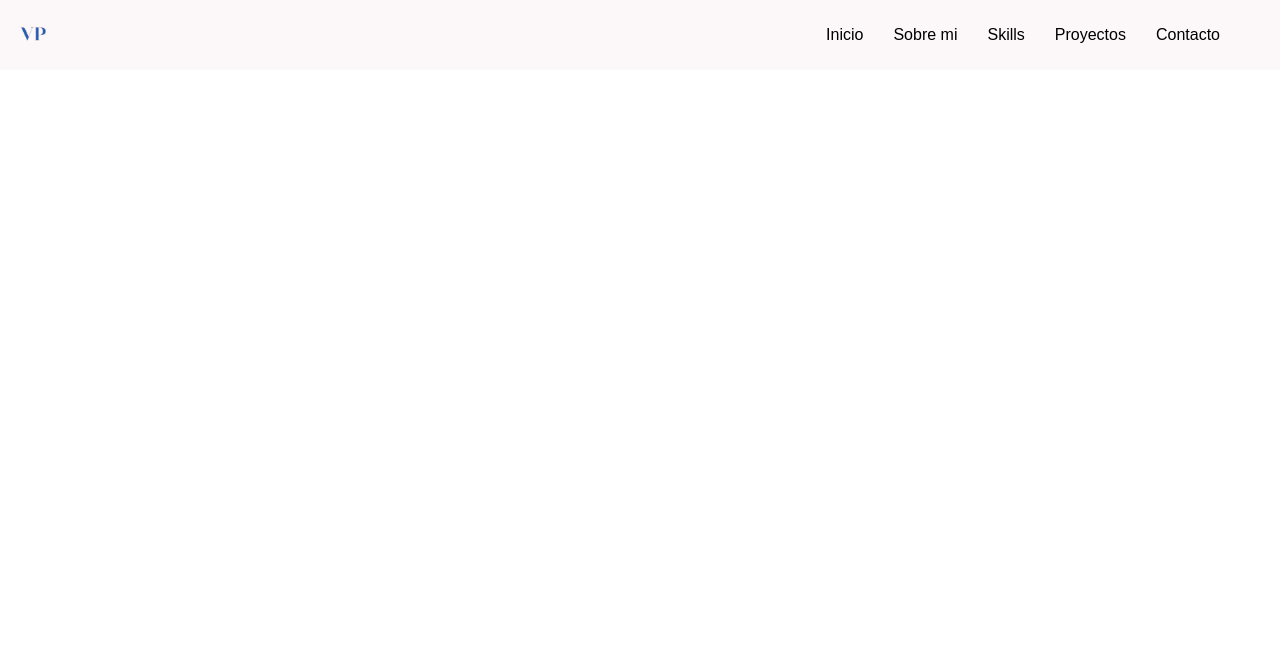
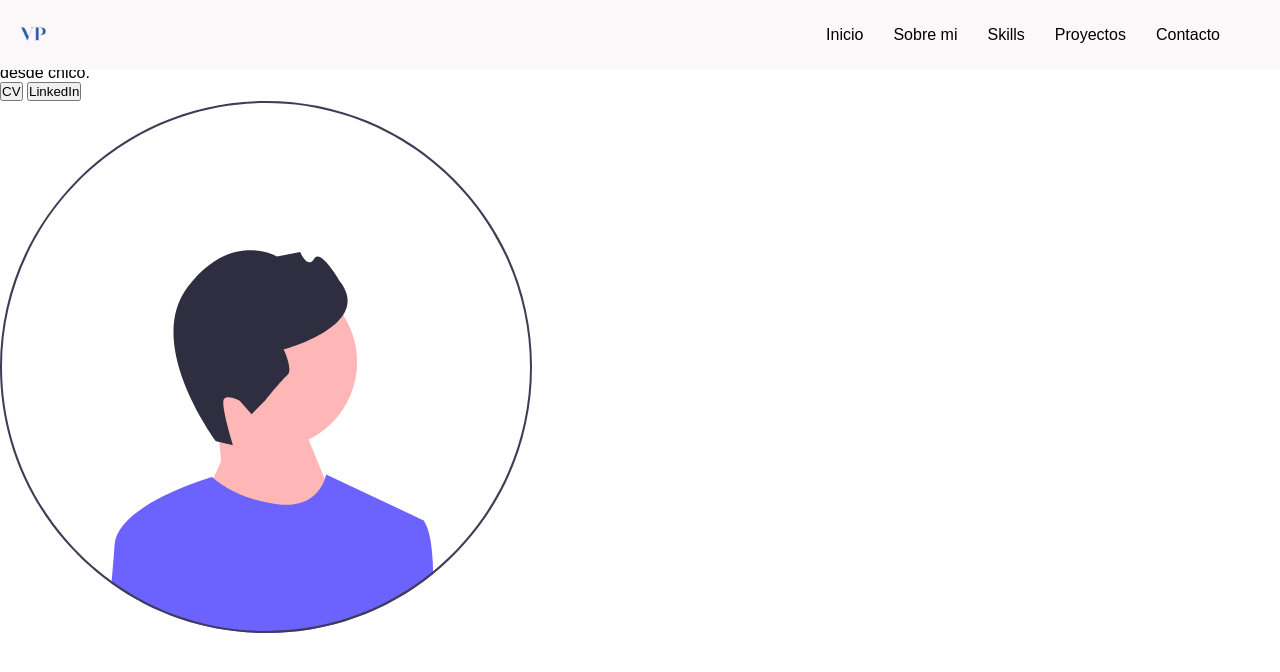
Before and after one commit to VictorioPerez/landing-page, a plain HTML site: page index.html in a window 1280 px wide. Drawn offline with Linux system fonts and the light colour scheme.

Commit message:
Trabajo en la tercera entrega

```diff
--- a/index.html
+++ b/index.html
@@ -1,18 +1,21 @@
 <!DOCTYPE html>
 <html lang="en">
-
   <head>
-    <meta charset="UTF-8">
-    <meta http-equiv="X-UA-Compatible" content="IE=edge">
-    <meta name="viewport" content="width=device-width, initial-scale=1.0">
+    <meta charset="UTF-8" />
+    <meta http-equiv="X-UA-Compatible" content="IE=edge" />
+    <meta name="viewport" content="width=device-width, initial-scale=1.0" />
     <title>Victorio Perez | Portfolio</title>
-    <link rel="stylesheet" href="estilos/estilo.css">
+    <link rel="stylesheet" href="estilos/estilo.css" />
   </head>
 
   <body>
     <!-- HEADER PORTFOLIO -->
     <header>
-        <img src="img/c87932b7cbc24abc8893bb3e94dbf908.png" alt="Logo portfolio" class="logoPagina">
+      <img
+        src="img/c87932b7cbc24abc8893bb3e94dbf908.png"
+        alt="Logo portfolio"
+        class="logoPagina"
+      />
       <nav class="navbar">
         <ul class="ulNavbar">
           <li class="liNavbar"><a href="" class="aLiNavbar">Inicio</a></li>
@@ -23,16 +26,23 @@
         </ul>
       </nav>
     </header>
-
-
-
-
-
-
-
-
-
-
+    <section class="sectionSobreMi">
+      <div class="containerSobreMi">
+        <h2>Sobre mi</h2>
+        <p>
+          Me llamo Victorio Perez, tengo 21 años. Actualmente me dedico al
+          aprendizaje para ser Desarrollador Web Full Stack en NUCBA, tambien
+          estudio la carrera Tecnicatura Univeristaria en Programación en la
+          <strong>Universidad Tecnologica Nacional</strong> de Córdoba. Tengo
+          interes en seguir aprendiendo nuevas tecnologias ya que es algo que me
+          apasiona desde chico.
+        </p>
+        <button>CV</button>
+        <button>LinkedIn</button>
+      </div>
+      <div class="containerImg">
+        <img src="img/undraw_male_avatar_re_nyu5.svg" alt="foto avatar">
+      </div>
+    </section>
   </body>
-
 </html>
```
Also changed, not shown: img/undraw_male_avatar_re_nyu5.svg (added). Lines whose indentation alone changed are shown as unchanged.
